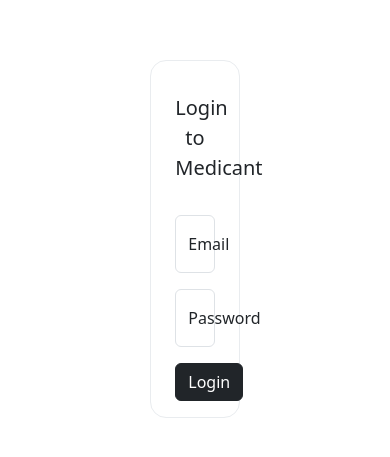
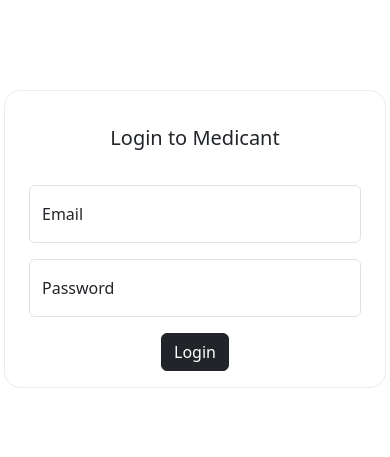
Before and after one commit to nuclyk/medicant-frontend, a SvelteKit app: page /login in a window 390 px wide. Shown: the part 175-632 px from the top of the page. Built offline with nearby package versions, Linux system fonts and the light colour scheme; no server answers.

Commit message:
fix mobile width

```diff
--- a/src/routes/login/+page.svelte
+++ b/src/routes/login/+page.svelte
@@ -2,7 +2,7 @@
     import { enhance } from "$app/forms";
 </script>
 
-<div class="container vh-100 w-25 align-content-center">
+<div class="container-sm vh-100 align-content-center">
     <div
         class="row row-cols-1 text-center border border-light-subtle rounded-4 g-3 p-3"
     >
```
